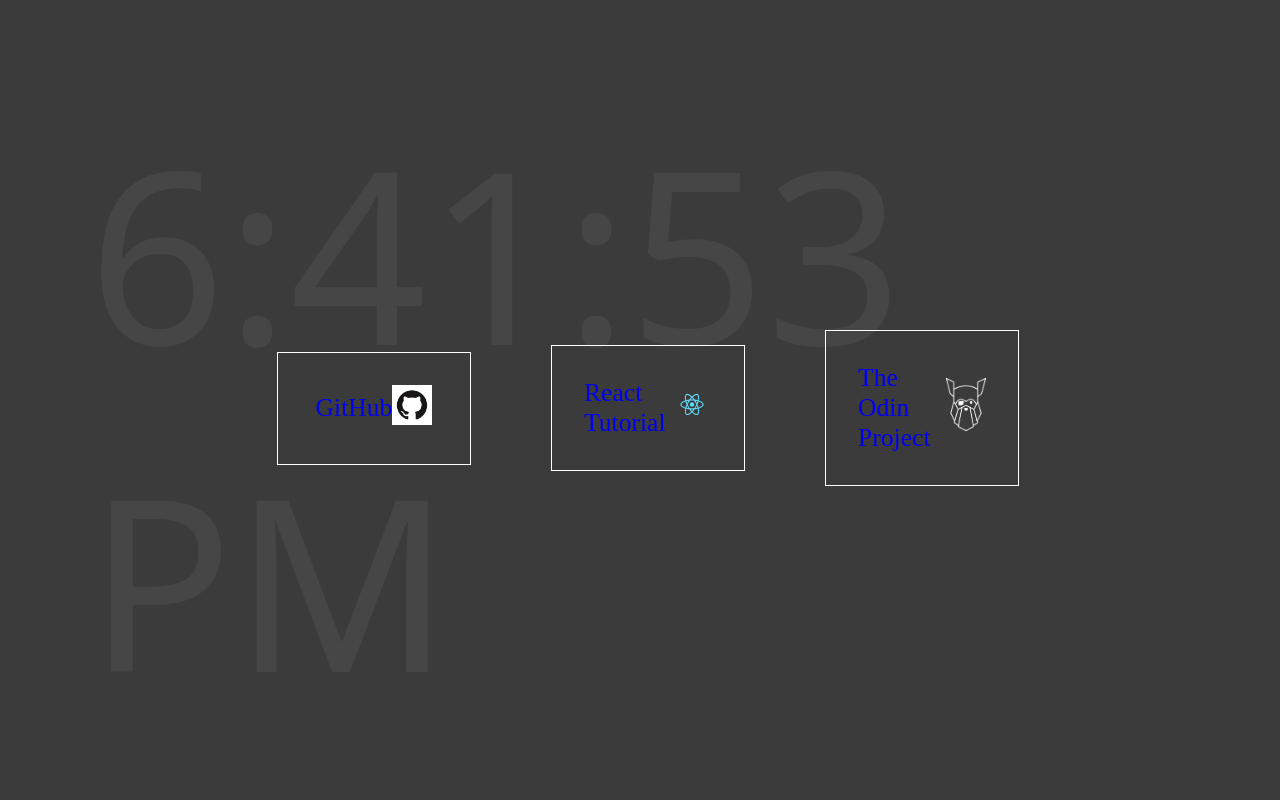
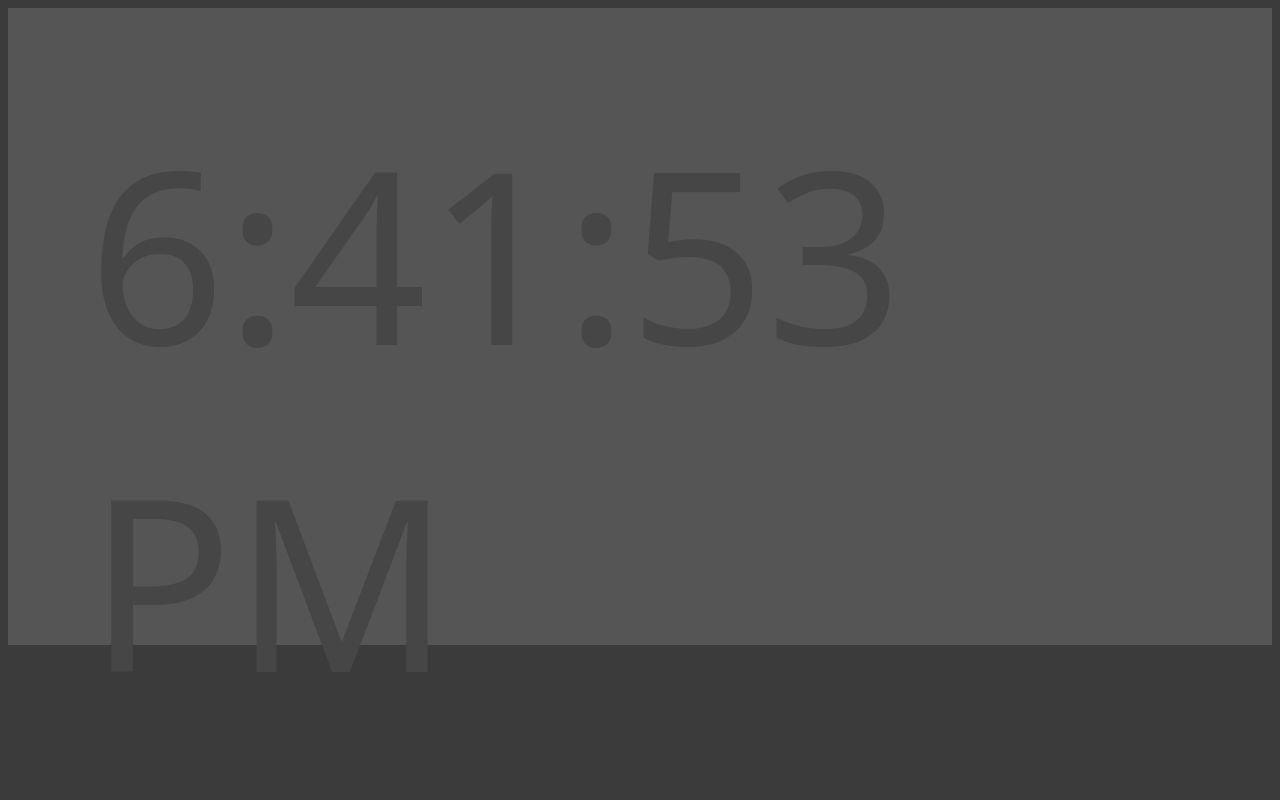
Before and after one commit to Shin-Issei/reacthome, a React (Create React App) app: page / in a window 1280 px wide. Shown: the top 800 px of the page. Built offline with nearby package versions, Linux system fonts and the light colour scheme.

Commit message:
Add todo component. Restyle Links to be bottom bar
Document title is now "React Home"
TopThree component added to properly style links list.

```diff
--- a/src/Components/App.js
+++ b/src/Components/App.js
@@ -1,11 +1,14 @@
 import '../Styles/linkstyle.css';
 import '../Styles/App.css';
+import '../Styles/topthree.css'
 import { AllLinks } from './links.js';
 import Clock from './clock.js'
+import TopThreeTodo from './TopThree.js'
 function App() {
   return (
     <div>
       <Clock/>
+      <TopThreeTodo />
     <AllLinks />
     </div>
   );
--- /dev/null
+++ b/src/Components/TopThree.js
@@ -0,0 +1,9 @@
+function TopThreeTodo(){
+    return(
+        <div id="top-three">
+            An Empty Div
+        </div>
+    )
+}
+
+export default TopThreeTodo;
--- a/src/Styles/linkstyle.css
+++ b/src/Styles/linkstyle.css
@@ -1,12 +1,8 @@
 .links {
     display: flex;
-     gap: 1rem;
-     position: absolute;
-     justify-content: center;
-     align-items: center;
-     gap: 5rem;
      width: 100%;
      height: 100%;
+     margin-top: auto;
    }
 
    .links > a {
@@ -23,7 +19,13 @@
      width: 8rem;
      padding: 2rem;
      font-size: 1.6rem;
+     transition: transform .09s ease-in;
 
+   }
+   .link-icombo:hover{
+    transform: translateY(
+      -.7rem
+    );
    }
 
    .link-icombo > a{
--- /dev/null
+++ b/src/Styles/topthree.css
@@ -0,0 +1,4 @@
+#top-three{
+    height: 79.6vh;
+    background-color: rgba(255, 255, 255, 0.134);
+}
--- a/src/index.js
+++ b/src/index.js
@@ -1,7 +1,9 @@
 import React from 'react';
 import ReactDOM from 'react-dom/client';
 import App from './Components/App';
+document.title = "React Home";
 const root = ReactDOM.createRoot(document.getElementById('root'));
+
 root.render(
   <React.StrictMode>
     <App />
```
